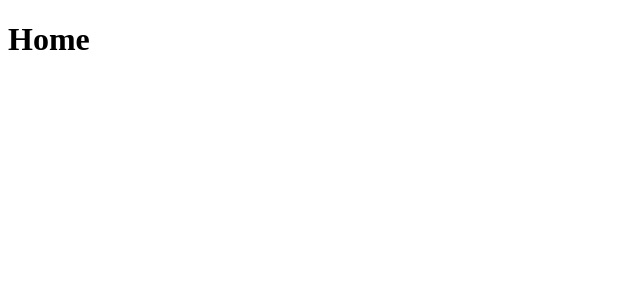
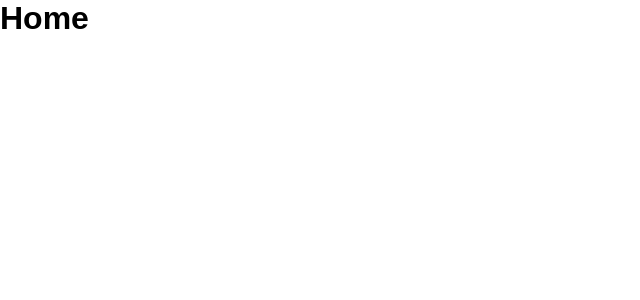
Before and after one commit to mateus-luciano/bicharada-web, a React (Create React App) app: page / in a window 1280 px wide. Shown: the top 300 px of the page, without its empty margins (0-640 px from the left). Built offline with nearby package versions, Linux system fonts and the light colour scheme.

Commit message:
created global styles

```diff
--- a/src/App.jsx
+++ b/src/App.jsx
@@ -1,8 +1,10 @@
 import React from 'react';
 import Routes from './routes';
+import GlobalStyles from './styles/global';
 
 export default () => (
   <React.Fragment>
+    <GlobalStyles />
     <Routes />
   </React.Fragment>
 );
--- /dev/null
+++ b/src/styles/global.jsx
@@ -0,0 +1,55 @@
+import styled, { createGlobalStyle } from 'styled-components';
+
+export default createGlobalStyle`
+  root: {
+    --background-color: #f0f0f7;
+  }
+
+  * {
+    margin: 0;
+    padding: 0;
+    box-sizing: border-box;
+    font-family: 'Source Sans Pro', sans-serif;
+  }
+
+  html,
+  body {
+    background: var(--background-color);
+  }
+`;
+
+export const Container = styled.div`
+  z-index: 1;
+  width: 100%;
+  max-width: 1300px;
+  margin-right: auto;
+  margin-left: auto;
+  padding-right: 50px;
+  padding-left: 50px;
+
+  @media screen and (max-width: 991px) {
+    padding-right: 30px;
+    padding-left: 30px;
+  }
+`;
+
+export const Button = styled.button`
+  border-radius: 4px;
+  color: #fff;
+  white-space: nowrap;
+  background: ${({ primary }) => (primary ? '#4b59f7' : '#0467fb')};
+  padding: ${({ big }) => (big ? '12px 64px' : '10px 20px')};
+  font-size: ${({ fontBig }) => (fontBig ? '20px' : '16px')};
+  outline: none;
+  border: none;
+  cursor: pointer;
+
+  &:hover {
+    transition: all .3s ease-out;
+    background: ${({ primary }) => (primary ? '#0467fb' : '#4b59f7')};
+  }
+
+  @media screen and (max-width: 960px) {
+    width: 100%;
+  }
+`;
```
